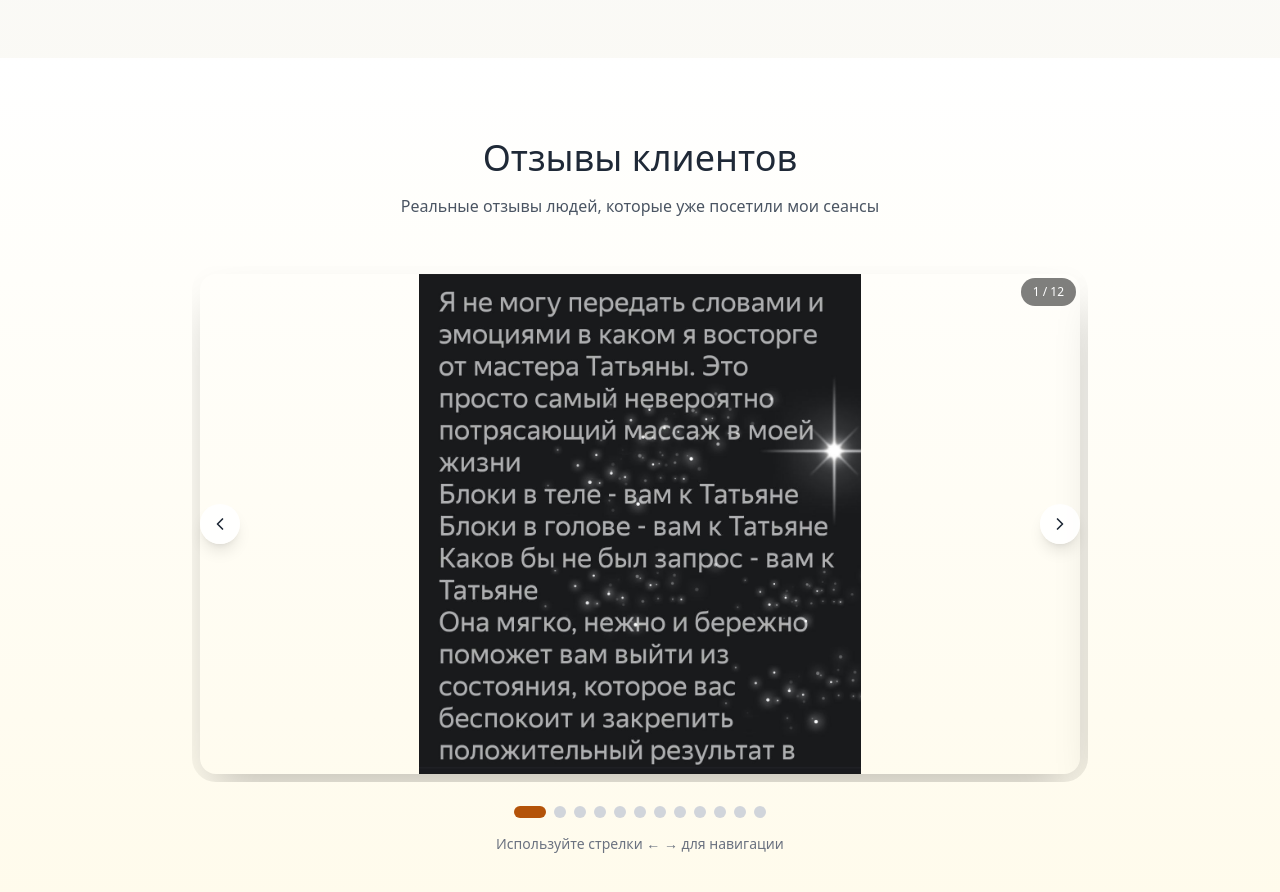
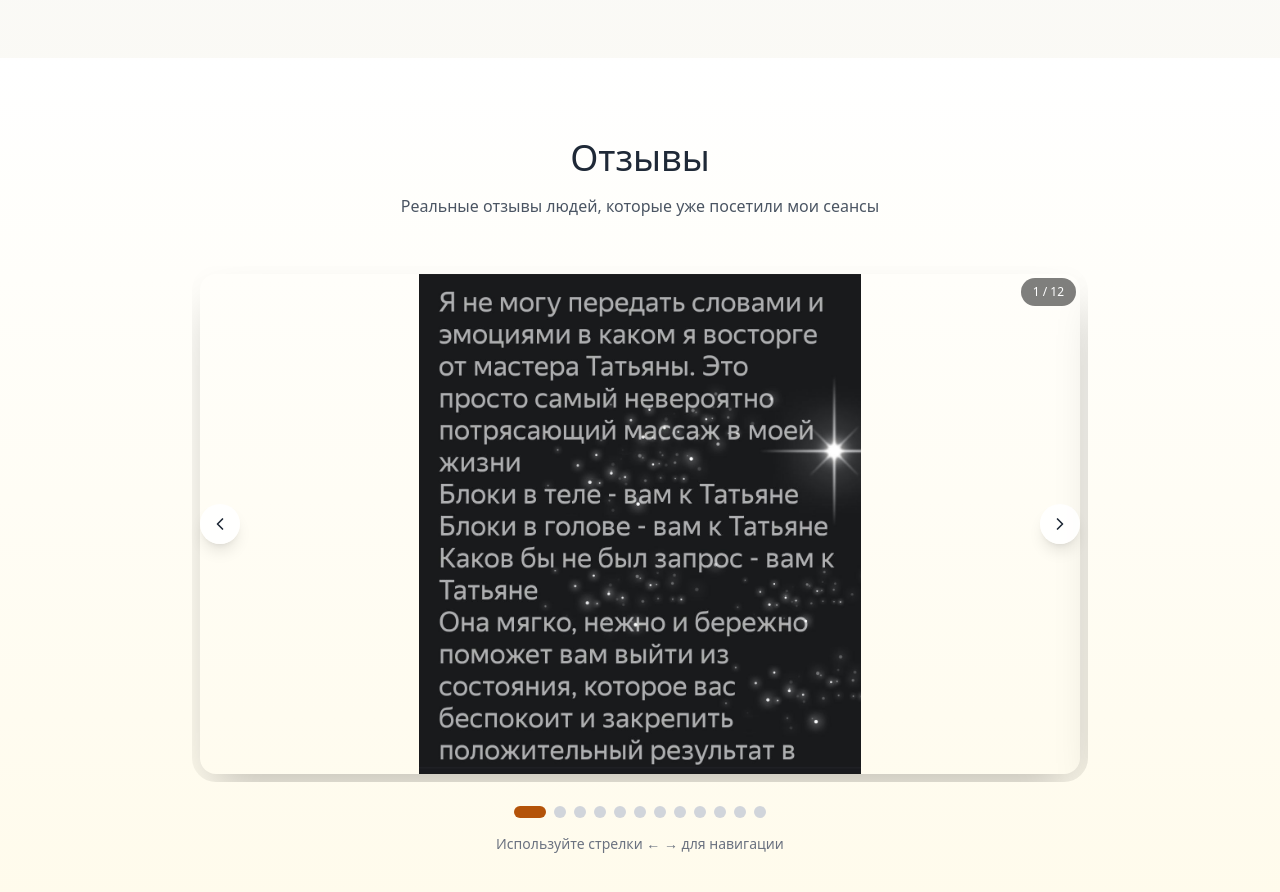
Before and after one commit to ONES1NGLE/massage-site, a React (Vite) app: page / in a window 1280 px wide. Shown: the part 2640-3532 px from the top of the page. Built offline with nearby package versions, Linux system fonts and the light colour scheme.

Commit message:
Убрал слово отзывы в Reviews

```diff
--- a/src/components/Reviews.jsx
+++ b/src/components/Reviews.jsx
@@ -78,7 +78,7 @@ const Reviews = () => {
     <section id="reviews" className="py-20 px-4 bg-gradient-to-b from-white to-amber-50">
       <div className="max-w-7xl mx-auto">
         <div className="text-center mb-12">
-          <h2 className="text-3xl md:text-4xl font-light text-gray-800 mb-4">Отзывы клиентов</h2>
+          <h2 className="text-3xl md:text-4xl font-light text-gray-800 mb-4">Отзывы</h2>
           <p className="text-gray-600">Реальные отзывы людей, которые уже посетили мои сеансы</p>
         </div>
 
```
